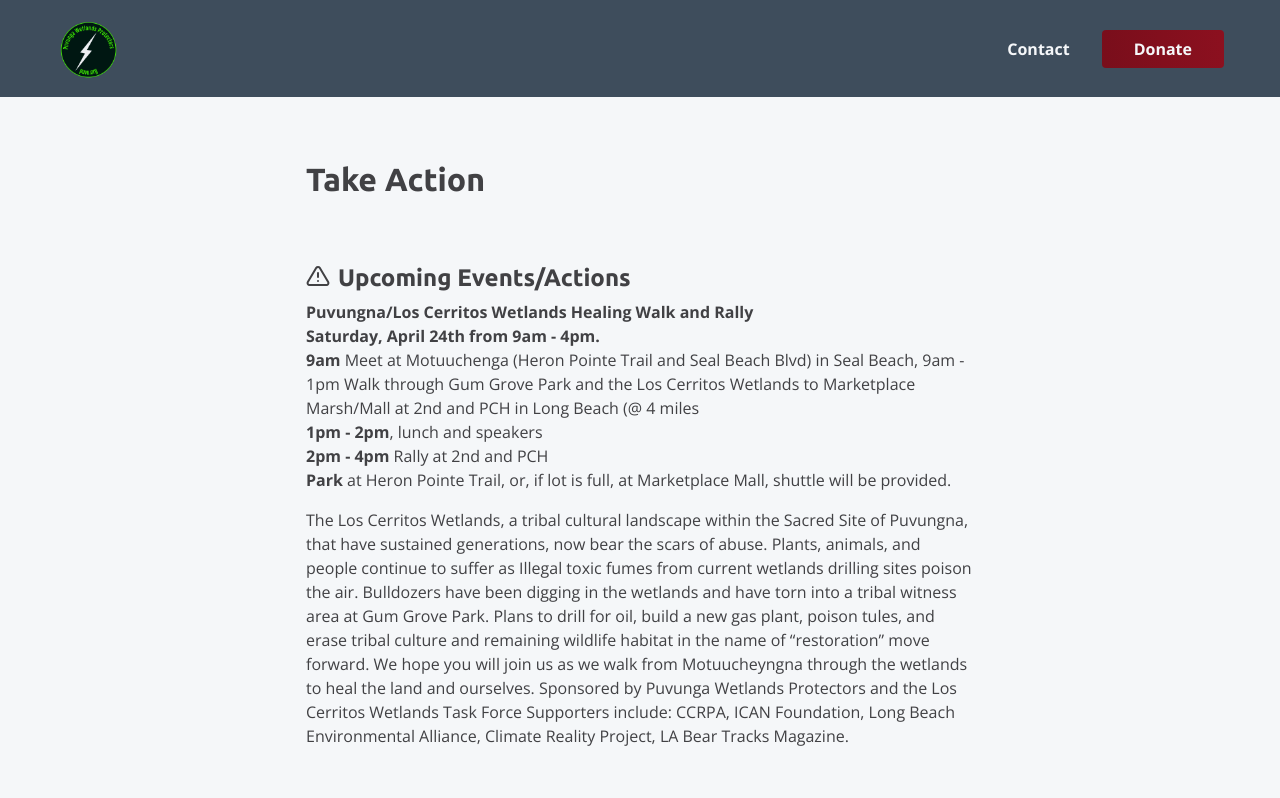
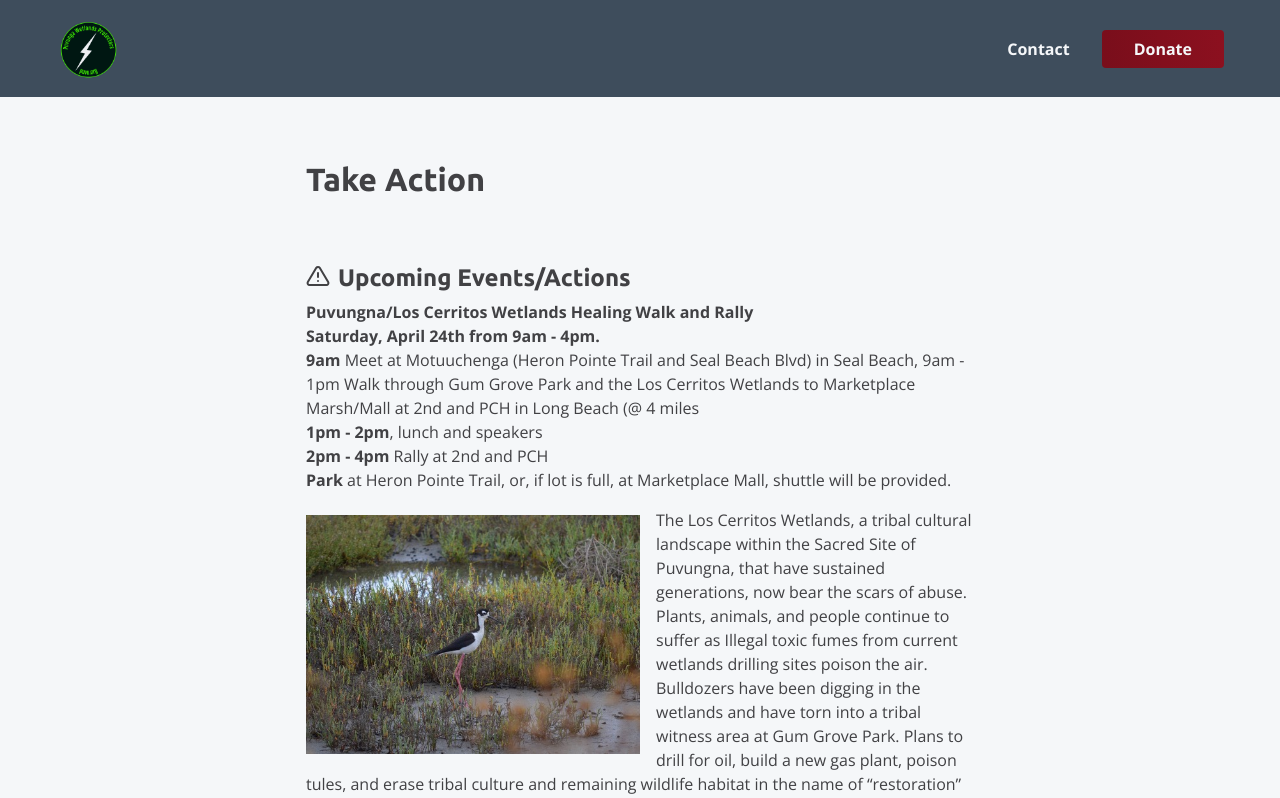
Before and after one commit to Eddie-Anguiano/native-website, a Next.js app: page /lawsuit in a window 1280 px wide. Shown: the top 798 px of the page. Built offline with nearby package versions, Linux system fonts and the light colour scheme.

Commit message:
add client revisions

```diff
--- a/pages/lawsuit.js
+++ b/pages/lawsuit.js
@@ -42,6 +42,13 @@
           <strong>Park</strong> at Heron Pointe Trail, or, if lot is full, at
           Marketplace Mall, shuttle will be provided.
         </p>
+        <figure className={styles.figureLeft}>
+          <img
+            className={styles.imgOil}
+            src="/images/lawsuit/bird.jpg"
+            alt="bird"
+          />
+        </figure>
         <p className={styles.paragraph}>
           The Los Cerritos Wetlands, a tribal cultural landscape within the
           Sacred Site of Puvungna, that have sustained generations, now bear the
```
Also changed, not shown: public/images/lawsuit/bird.jpg (added).
